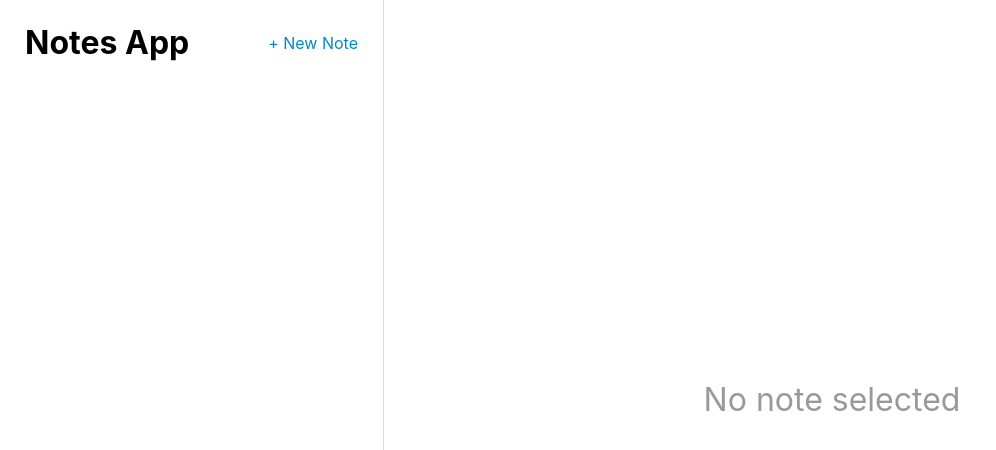
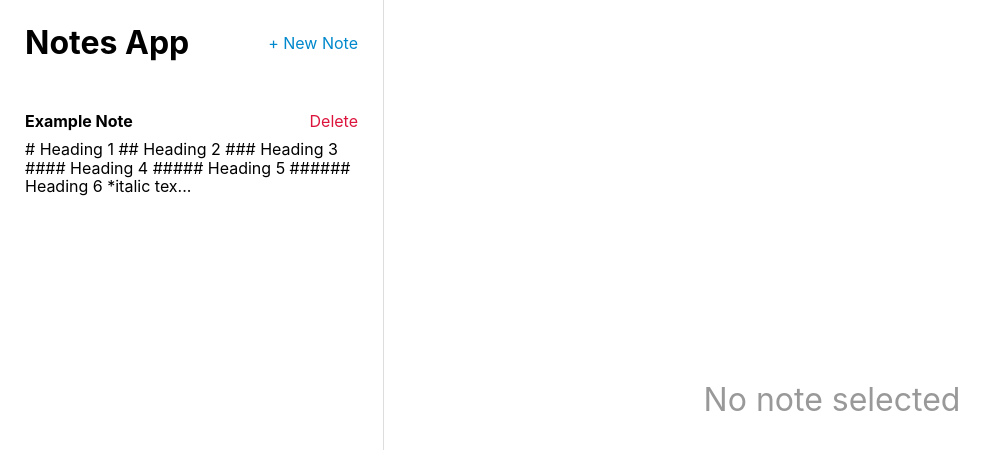
Before and after one commit to dev-rodion/notes-app, a React (Create React App) app: page / in a window 1280 px wide. Shown: the top 450 px of the page, without its empty margins (0-996 px from the left). Built offline with nearby package versions, Linux system fonts and the light colour scheme.

Commit message:
Added react-markdown and remark-gfm plugins. Added an Example note

```diff
--- a/package.json
+++ b/package.json
@@ -35,5 +35,9 @@
       "last 1 firefox version",
       "last 1 safari version"
     ]
+  },
+  "devDependencies": {
+    "react-markdown": "^7.1.2",
+    "remark-gfm": "^3.0.1"
   }
 }
--- a/src/App.css
+++ b/src/App.css
@@ -90,6 +90,7 @@ button:hover {
 .app-main {
   width: 70%;
   height: 100vh;
+  overflow-y: scroll;
 }
 .app-main-note-edit,
 .app-main-note-preview {
@@ -140,7 +141,9 @@ textarea {
 }
 
 .markdown-preview {
+  display: block;
   padding: 0 25px 25px 25px;
   font-size: 1rem;
   line-height: 2rem;
+  height: max-content;
 }
--- a/src/App.js
+++ b/src/App.js
@@ -5,7 +5,14 @@ import Main from "./Main";
 import Sidebar from "./Sidebar";
 
 function App() {
-  const [notes, setNotes] = useState([]);
+  const [notes, setNotes] = useState([
+    {
+      id: "2fadb-23de-772b-bf68-06d11ed8368",
+      title: "Example Note",
+      body: "\n# Heading 1\n## Heading 2\n### Heading 3\n#### Heading 4\n##### Heading 5\n###### Heading 6\n\n*italic text* || **strong text** || ***strong italic text*** || ****black text**** || *****black italic text*****\n\n### List\n* list item 1\n* list item 2\n* list item 3",
+      lastModified: "",
+    },
+  ]);
   const [activeNote, setActiveNote] = useState(false);
 
   const onAddNote = () => {
@@ -29,6 +36,8 @@ function App() {
     });
 
     setNotes(updatedNotesArray);
+
+    console.log(notes);
   };
 
   const onDeleteNote = (id) => {
--- a/src/Main.js
+++ b/src/Main.js
@@ -1,3 +1,5 @@
+import ReactMarkdown from "react-markdown";
+
 function Main({ activeNote, onUpdateNote }) {
   const onEditField = (key, value) => {
     onUpdateNote({
@@ -30,7 +32,9 @@ function Main({ activeNote, onUpdateNote }) {
 
       <div className="app-main-preview">
         <h1 className="preview-title">{activeNote.title}</h1>
-        <div className="markdown-preview">{activeNote.body}</div>
+        <ReactMarkdown className="markdown-preview">
+          {activeNote.body}
+        </ReactMarkdown>
       </div>
     </div>
   );
--- a/src/Sidebar.js
+++ b/src/Sidebar.js
@@ -16,7 +16,9 @@ function Sidebar({
         {notes.map((note) => {
           return (
             <div
-              className={`app-sidebar-note ${note.id === activeNote && "active"}`}
+              className={`app-sidebar-note ${
+                note.id === activeNote && "active"
+              }`}
               key={note.id}
               onClick={() => setActiveNote(note.id)}
             >
@@ -27,6 +29,7 @@ function Sidebar({
 
               <p>{note.body && note.body.substring(0, 100) + "..."}</p>
 
+              {note.lastModified && (
                 <small className="note-meta">
                   Last modified{" "}
                   {new Date(note.lastModified).toLocaleDateString("en-GB", {
@@ -34,6 +37,7 @@ function Sidebar({
                     minute: "2-digit",
                   })}
                 </small>
+              )}
             </div>
           );
         })}
```
Also changed, not shown: 1 other file (tests, documents, lock files or other folders). Lines whose indentation alone changed are shown as unchanged.
